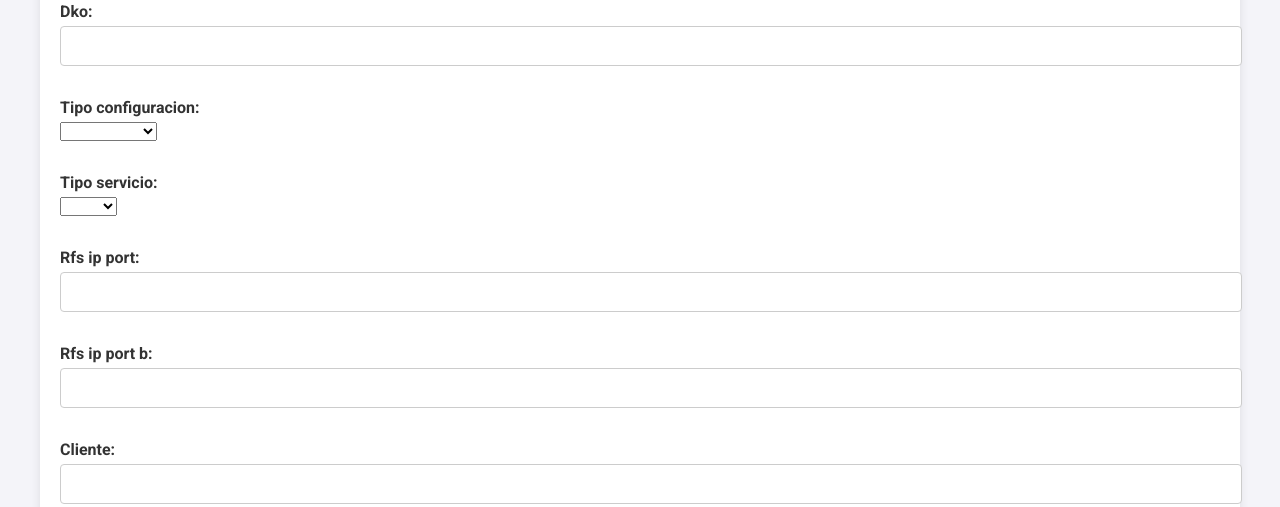
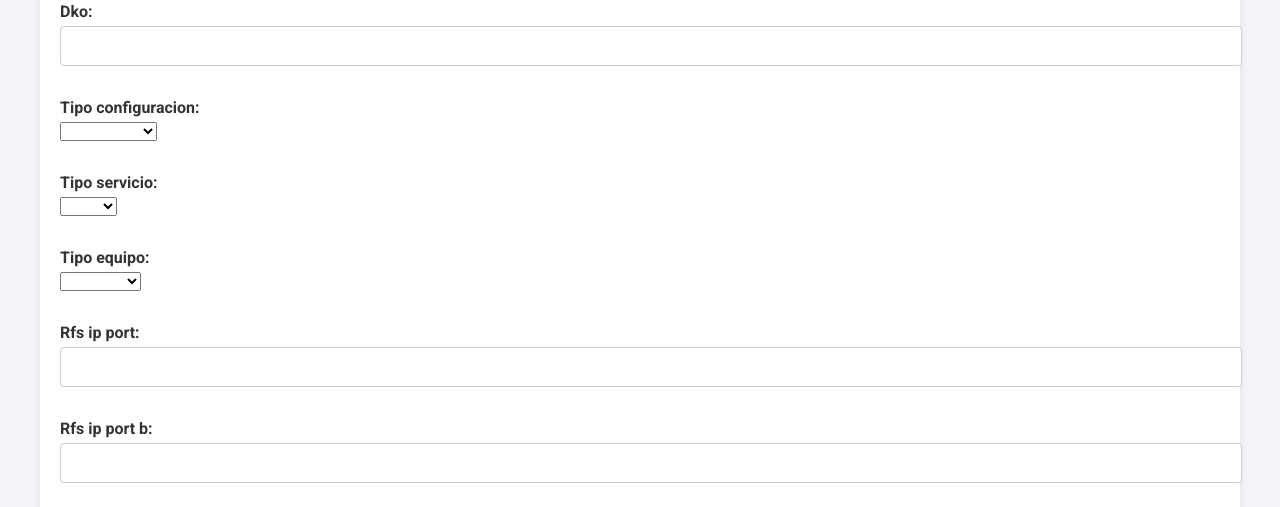
Before and after one commit to ccardenasu/Plantillas-CRUD, a Django app: page /myapp/datos/ in a window 1280 px wide. Shown: the part 421-928 px from the top of the page. Run offline with Django 5.2, Linux system fonts and the light colour scheme.

Commit message:
ampliacion_adi_alcatel

```diff
--- a/media/500261167.txt
+++ b/media/500261167.txt
@@ -1,5 +1,6 @@
 CFS: 500261167
 Tipo de configuración: Ampliacion
+Tipo de equipo: ALCATEL
 RFS-IP-PORT: 6000166326
 Cliente: CONSEJO SUPERIOR DE LA JUDICATURA
 bundle_ether: N/A
@@ -14,7 +15,7 @@ Unit: 643
 CV: 1200
 BW: 256
 WAN: 0.0.0.0/0
-Fecha de creación: 2024-09-10 19:19:40.876218+00:00
+Fecha de creación: 2024-09-10 23:07:33.729402+00:00
 set interfaces ae-12 unit 643 family inet address 0.0.0.1/0
 set interfaces ae-12 unit 643 disable
 deactivate interfaces ae-12 unit 643
--- a/myapp/admin.py
+++ b/myapp/admin.py
@@ -3,9 +3,9 @@ from django.contrib import admin
 from .models import Datos
 
 class DatosAdmin(admin.ModelAdmin):
-    list_display =  'cfs', 'dko', 'tipo_configuracion', 'tipo_servicio', 'rfs_ip_port', 'rfs_ip_port_b', 'cliente', 'sede', 'sede_b', 'sw', 'interface_sw', 'sw_b', 'interface_sw_b', 'vrf', 'rd', 'unit', 'unit_b','vt', 'sv', 'cv', 'bw', 'wan', 'wanv6', 'asn', 'lan', 'lbcpe', 'lnnid', 'bundle_ether', 'pe', 'interface_pe', 'bundle_ether_b', 'pe_b', 'interface_pe_b'
+    list_display =  'cfs', 'dko', 'tipo_configuracion', 'tipo_servicio', 'tipo_equipo', 'rfs_ip_port', 'rfs_ip_port_b', 'cliente', 'sede', 'sede_b', 'sw', 'interface_sw', 'sw_b', 'interface_sw_b', 'vrf', 'rd', 'unit', 'unit_b','vt', 'sv', 'cv', 'bw', 'wan', 'wanv6', 'asn', 'lan', 'lbcpe', 'lnnid', 'bundle_ether', 'pe', 'interface_pe', 'bundle_ether_b', 'pe_b', 'interface_pe_b'
     readonly_fields = ('created_at', 'updated_at')
-    search_fields = 'cfs', 'dko', 'tipo_configuracion', 'tipo_servicio', 'rfs_ip_port', 'rfs_ip_port_b', 'cliente', 'sede', 'sede_b', 'sw', 'interface_sw', 'sw_b', 'interface_sw_b', 'vrf', 'rd', 'unit', 'unit_b','vt', 'sv', 'cv', 'bw', 'wan', 'wanv6', 'asn', 'lan', 'lbcpe', 'lnnid', 'bundle_ether', 'pe', 'interface_pe', 'bundle_ether_b', 'pe_b', 'interface_pe_b'
+    search_fields = 'cfs', 'dko', 'tipo_configuracion', 'tipo_servicio', 'tipo_equipo', 'rfs_ip_port', 'rfs_ip_port_b', 'cliente', 'sede', 'sede_b', 'sw', 'interface_sw', 'sw_b', 'interface_sw_b', 'vrf', 'rd', 'unit', 'unit_b','vt', 'sv', 'cv', 'bw', 'wan', 'wanv6', 'asn', 'lan', 'lbcpe', 'lnnid', 'bundle_ether', 'pe', 'interface_pe', 'bundle_ether_b', 'pe_b', 'interface_pe_b'
 
 
 admin.site.register(Datos, DatosAdmin)
--- a/myapp/forms.py
+++ b/myapp/forms.py
@@ -9,13 +9,14 @@ class DatosForm(forms.ModelForm):
     class Meta:
         model = Datos
         fields = [
-            'cfs', 'dko', 'tipo_configuracion', 'tipo_servicio', 'rfs_ip_port', 'rfs_ip_port_b', 'cliente', 'sede', 'sede_b', 'sw', 'interface_sw', 'sw_b', 'interface_sw_b', 'vrf', 'rd', 'unit', 'unit_b','vt', 'sv', 'cv', 'bw', 'wan', 'wanv6', 'asn', 'lan', 'lbcpe', 'lnnid', 'bundle_ether', 'pe', 'interface_pe', 'bundle_ether_b', 'pe_b', 'interface_pe_b'
+            'cfs', 'dko', 'tipo_configuracion', 'tipo_servicio', 'tipo_equipo', 'rfs_ip_port', 'rfs_ip_port_b', 'cliente', 'sede', 'sede_b', 'sw', 'interface_sw', 'sw_b', 'interface_sw_b', 'vrf', 'rd', 'unit', 'unit_b','vt', 'sv', 'cv', 'bw', 'wan', 'wanv6', 'asn', 'lan', 'lbcpe', 'lnnid', 'bundle_ether', 'pe', 'interface_pe', 'bundle_ether_b', 'pe_b', 'interface_pe_b'
         ]
         widgets = {
             'cfs': forms.TextInput(attrs={'class': 'form-control'}),
             'bundle_ether': forms.Select(attrs={'class': 'form-control'}),
             'bundle_ether_b': forms.Select(attrs={'class': 'form-control'}),
             'tipo_configuracion': forms.Select(attrs={'class': 'form-control'}),
+            'tipo_equipo': forms.Select(attrs={'class': 'form-control'}),
             'tipo_servicio': forms.Select(attrs={'class': 'form-control'}),
             'rfs_ip_port': forms.TextInput(attrs={'class': 'form-control'}),
             'rfs_ip_port_b': forms.TextInput(attrs={'class': 'form-control'}),
--- a/myapp/models.py
+++ b/myapp/models.py
@@ -19,6 +19,12 @@ class Datos(models.Model):
         ('ADI', 'ADI'),
     ]
 
+    TIPO_EQUIPO_CHOICES = [
+        ('', ''),
+        ('JUNIPER', 'JUNIPER'),
+        ('ALCATEL', 'ALCATEL'),
+        ('CISCO', 'CISCO'),
+    ]
     BUNDLE_ETHER_CHOICES = [
         ('N/A', 'N/A'),
         ('Bundle-ether10', 'Bundle-ether10'),
@@ -35,6 +41,7 @@ class Datos(models.Model):
     cfs = models.CharField(max_length=100)
     tipo_configuracion = models.CharField(max_length=100, choices=TIPO_CONFIGURACION_CHOICES, default='default_config')
     tipo_servicio = models.CharField(max_length=100, choices=TIPO_SERVICIO_CHOICES, default='')
+    tipo_equipo = models.CharField(max_length=100, choices=TIPO_EQUIPO_CHOICES, default='')
     rfs_ip_port = models.CharField(max_length=100, blank=True, null=True)
     rfs_ip_port_b = models.CharField(max_length=100, blank=True, null=True)
     cliente = models.CharField(max_length=100, blank=True, null=True)
--- a/myapp/templates/myapp/capturar_datos.html
+++ b/myapp/templates/myapp/capturar_datos.html
@@ -57,6 +57,7 @@
 
                 document.addEventListener('DOMContentLoaded', function() {
                     var tipoServicioField = document.getElementById('id_tipo_servicio');
+                    var tipoEquipoField = document.getElementById('id_tipo_equipo');
                     var tipoConfiguracionField = document.getElementById('id_tipo_configuracion');
                     var bundleEtherField = document.getElementById('id_bundle_ether');
                     var bundleEther_bField = document.getElementById('id_bundle_ether_b');
@@ -65,10 +66,12 @@
                     var fieldsToShowVPN = ['id_cfs', 'id_dko', 'id_tipo_configuracion', 'id_tipo_servicio', 'id_rfs_ip_port', 'id_cliente', 'id_sede', 'id_sw', 'id_interface_sw', 'id_unit', 'id_bw','id_wan', 'id_bundle_ether', 'id_pe', 'id_interface_pe'];
                     var fieldsToShowVPLS = ['id_cfs', 'id_dko', 'id_tipo_configuracion', 'id_tipo_servicio', 'id_rfs_ip_port', 'id_rfs_ip_port_b', 'id_cliente', 'id_sede', 'id_sede_b', 'id_sw', 'id_interface_sw', 'id_sw_b', 'id_interface_sw_b', 'id_unit', 'id_unit_b', 'id_bw', 'id_bundle_ether', 'id_pe', 'id_interface_pe', 'id_bundle_ether_b', 'id_pe_b', 'id_interface_pe_b'];
                     var fieldsToShowModificacionVPLS = ['id_cfs', 'id_dko', 'id_tipo_configuracion', 'id_tipo_servicio', 'id_rfs_ip_port', 'id_rfs_ip_port_b', 'id_cliente', 'id_sede', 'id_sede_b', 'id_sw', 'id_interface_sw', 'id_sw_b', 'id_interface_sw_b', 'id_unit', 'id_unit_b', 'id_bundle_ether', 'id_pe', 'id_interface_pe', 'id_bundle_ether_b', 'id_pe_b', 'id_interface_pe_b'];
+                    var fieldsToShowADIAMPALCATEL = ['id_cfs', 'id_dko', 'id_tipo_configuracion', 'id_tipo_servicio', 'id_tipo_equipo', 'id_rfs_ip_port', 'id_cliente', 'id_sede', 'id_sw', 'id_interface_sw', 'id_unit', 'id_bw','id_wan', 'id_bundle_ether', 'id_pe', 'id_interface_pe'];
 
                     function updateFieldVisibility() {
                         var tipoConfiguracion = tipoConfiguracionField.value;
                         var tipoServicio = tipoServicioField.value;
+                        var tipoEquipo = tipoEquipoField.value;
 
                         allFields.forEach(field => {
                             if (tipoConfiguracion === 'Ampliacion' && tipoServicio === "VPN") {
@@ -77,6 +80,8 @@
                                 field.style.display = fieldsToShowVPLS.includes(field.id) ? 'block' : 'none';
                             } else if (tipoConfiguracion === 'Modificacion' && tipoServicio === "VPLS") {
                                 field.style.display = fieldsToShowModificacionVPLS.includes(field.id) ? 'block' : 'none';
+                            } else if (tipoConfiguracion === 'Ampliacion' && tipoServicio === "ADI" && tipoEquipo === "ALCATEL") {
+                                field.style.display = fieldsToShowADIAMPALCATEL.includes(field.id) ? 'block' : 'none';
                             } else {
                                 field.style.display = 'block';
                             }
--- a/myapp/views.py
+++ b/myapp/views.py
@@ -27,6 +27,7 @@ def datos_view(request):
 
                     write_if_not_none('CFS', datos.cfs)
                     write_if_not_none('Tipo de configuración', datos.tipo_configuracion)
+                    write_if_not_none('Tipo de equipo', datos.tipo_equipo)
                     write_if_not_none('RFS-IP-PORT', datos.rfs_ip_port)
                     write_if_not_none('RFS-IP-PORT_B', datos.rfs_ip_port_b)
                     write_if_not_none('Cliente', datos.cliente)
@@ -105,6 +106,7 @@ def buscar_cfs(request):
                         {
                             'id': dato.id,
                             'tipo_servicio': dato.tipo_servicio,
+                            'tipo_equipo': dato.tipo_equipo,
                             'tipo_configuracion': dato.tipo_configuracion,
                             'rfs_ip_port': dato.rfs_ip_port,
                             'rfs_ip_port_b': dato.rfs_ip_port_b,
```
Also changed, not shown: swcore_pe.sqlite3.
